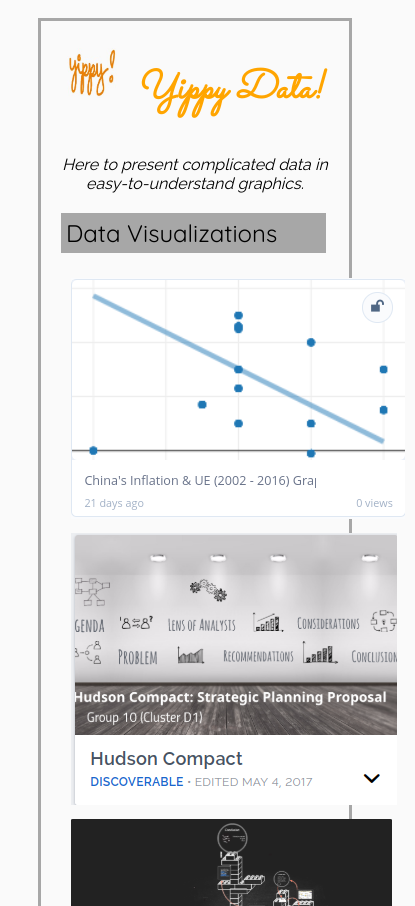
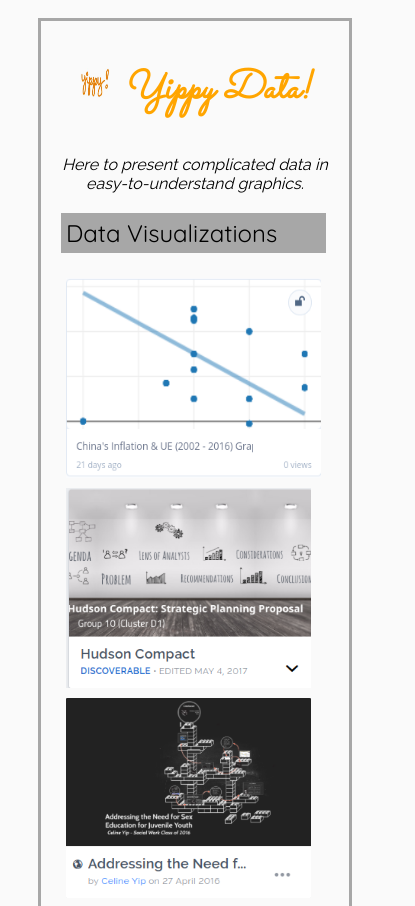
Before and after one commit to CelineYip/yippydata, a plain HTML site: page public/index.html in a window 390 px wide. Shown: the top 906 px of the page, 415 px wide, since content can reach past the window. Drawn offline with Linux system fonts and the light colour scheme.

Commit message:
Cleaned stylesheet

```diff
--- a/public/stylesheet.css
+++ b/public/stylesheet.css
@@ -1,8 +1,6 @@
 
 html {
   padding: 10px 30px;
-  text-align: ;
-
 }
 
 body {
@@ -12,7 +10,6 @@ body {
   padding: 20px 20px;
   color: black;
   font-family: "Raleway", sans-serif;
-  font-size: ;
 }
 
 h2 {
@@ -20,9 +17,7 @@ h2 {
   padding: 5px 5px;
   background-color: #a7a7a7;
   font-family: "Quicksand";
-  font-size: ;
   font-weight: normal;
-  color: ;
 }
 
 /* Header */
@@ -57,12 +52,11 @@ h2 {
 
 /* Data Visualizations */
 
-.data {
- /*Link to plot.ly, Prezi, and...*/
-}
-
-.data_title {
-
+.flex_img_container {
+  display: flex;
+  flex-direction: row;
+  flex-wrap: wrap;
+  max-width: 95%;
 }
 
 .china, .hudson, .sex {
@@ -72,15 +66,10 @@ h2 {
   margin-right: auto;
 }
 
-/* Suggested Datasets */
-
 /* About Me */
 
-.about {
-
-}
-
 .intro_pic {
+  float: left;
   display: inline-block;
   padding: 10px 10px;
   height: 100px;
@@ -93,16 +82,6 @@ h2 {
   width: 95%;
 }
 
-.about_more {
-
-}
-
-/* Contact */
-
-.contact {
-
-}
-
 /* Footer */
 
 footer {
@@ -112,38 +91,21 @@ footer {
 
 /* Media Queries */
 
-@media screen and (max-width: 450px) {
-
-  h1 {
-
-  }
-
-  h2 {
-
-  }
+@media screen and (max-width: 484px) {
 
   .header__logo {
-
+    height: 30px;
+    width: 30px;
+    padding-right: 10px;
   }
 
   .header_title {
     font-size: 2.5em ; /*shorthand? */
   }
 
-  .header_subtitle {
-
-  }
-
-  .data_title {
-
-  }
-
-  .data_subtitle {
-
-  }
-
-  .about_subtitle {
-
+  .china, .hudson, .sex {
+    padding: 5px 5px;
+    width: 100%;
   }
 
   .intro_pic {
@@ -153,8 +115,9 @@ footer {
   }
 }
 
-@media screen and (min-width: 451px) {
+@media screen and (max-width: 1215px) {
 
-
-
+  .china, .hudson, .sex {
+    height: 200px;
+  }
 }
```
